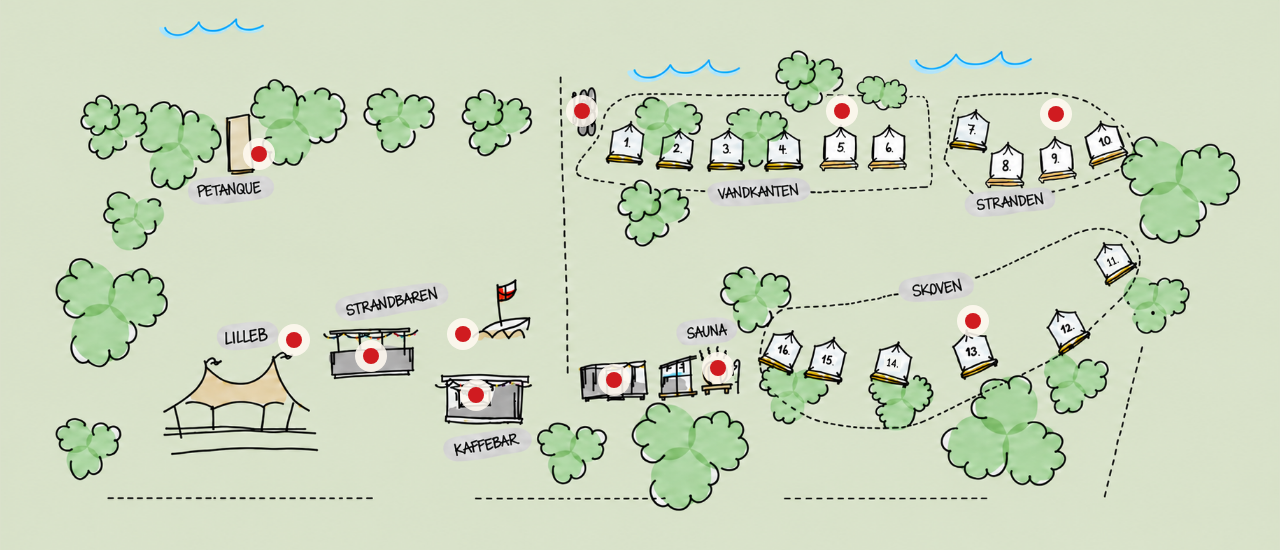
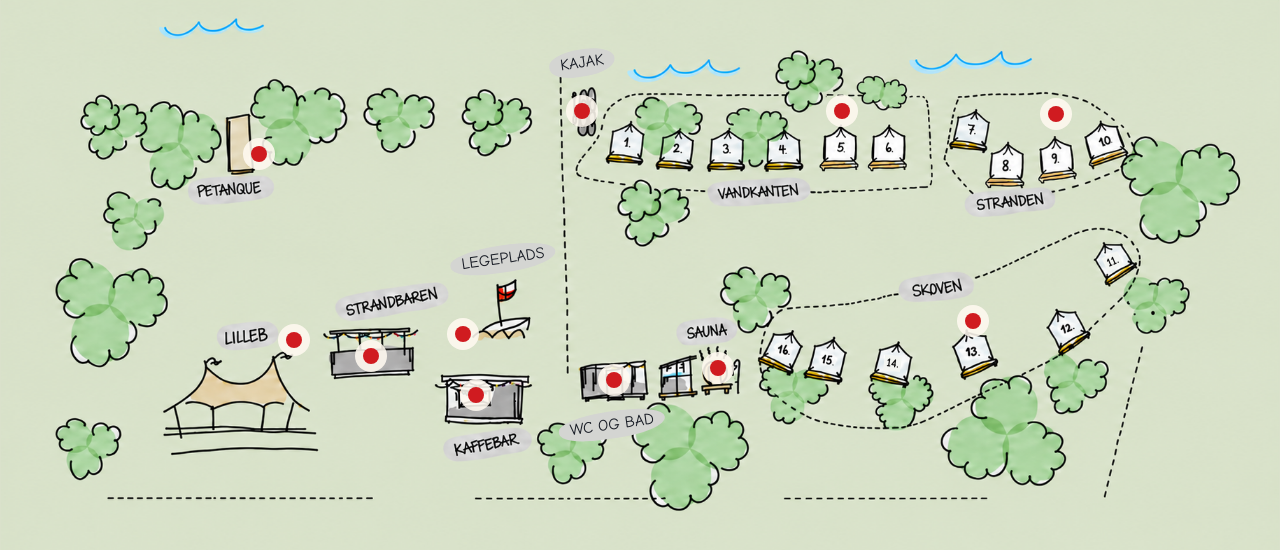
Before and after one commit to fremskriv/lillero-interaktivt-kort, a plain HTML site: page build/index.html in a window 1280 px wide. Drawn offline with Linux system fonts and the light colour scheme.

Commit message:
Update map facilities and tent layout from Jonas comments

```diff
--- a/build/index.html
+++ b/build/index.html
@@ -78,6 +78,22 @@
       font-size: .95cqw;
       font-weight: 700;
       line-height: 1;
+      pointer-events: none;
+    }
+
+    .map-label {
+      position: absolute;
+      z-index: 1;
+      padding: .32em .7em .38em;
+      border-radius: 48% 42% 46% 38% / 48% 45% 52% 43%;
+      background: #d4d5d2;
+      color: #171b24;
+      font-family: "Chalkboard SE", "Comic Sans MS", cursive;
+      font-size: 1.25cqw;
+      line-height: 1;
+      font-weight: 500;
+      white-space: nowrap;
+      transform: translate(-50%, -50%) rotate(-8deg);
       pointer-events: none;
     }
 
@@ -350,6 +366,9 @@
         <img src="/public/images/lillero-map-jonas.png" alt="Håndtegnet kort over Lillero med 16 telte, Vandkanten, Stranden, Skoven, kajak, legeplads, WC og bad">
         <span class="tent-number" style="left:86.25%;top:42.15%;transform:rotate(-24deg)" aria-label="Telt 11">11.</span>
         <span class="tent-number" style="left:69.05%;top:59.15%;transform:rotate(8deg)" aria-label="Telt 14">14.</span>
+        <span class="map-label" style="left:45.5%;top:10.5%">KAJAK</span>
+        <span class="map-label" style="left:39.3%;top:43%">LEGEPLADS</span>
+        <span class="map-label" style="left:47.8%;top:70.5%">WC OG BAD</span>
         <div class="hotspot-layer" data-hotspot-layer></div>
 
         <article class="map-card" data-map-card hidden>
```
Also changed, not shown: index.html (+19 -0 lines).
